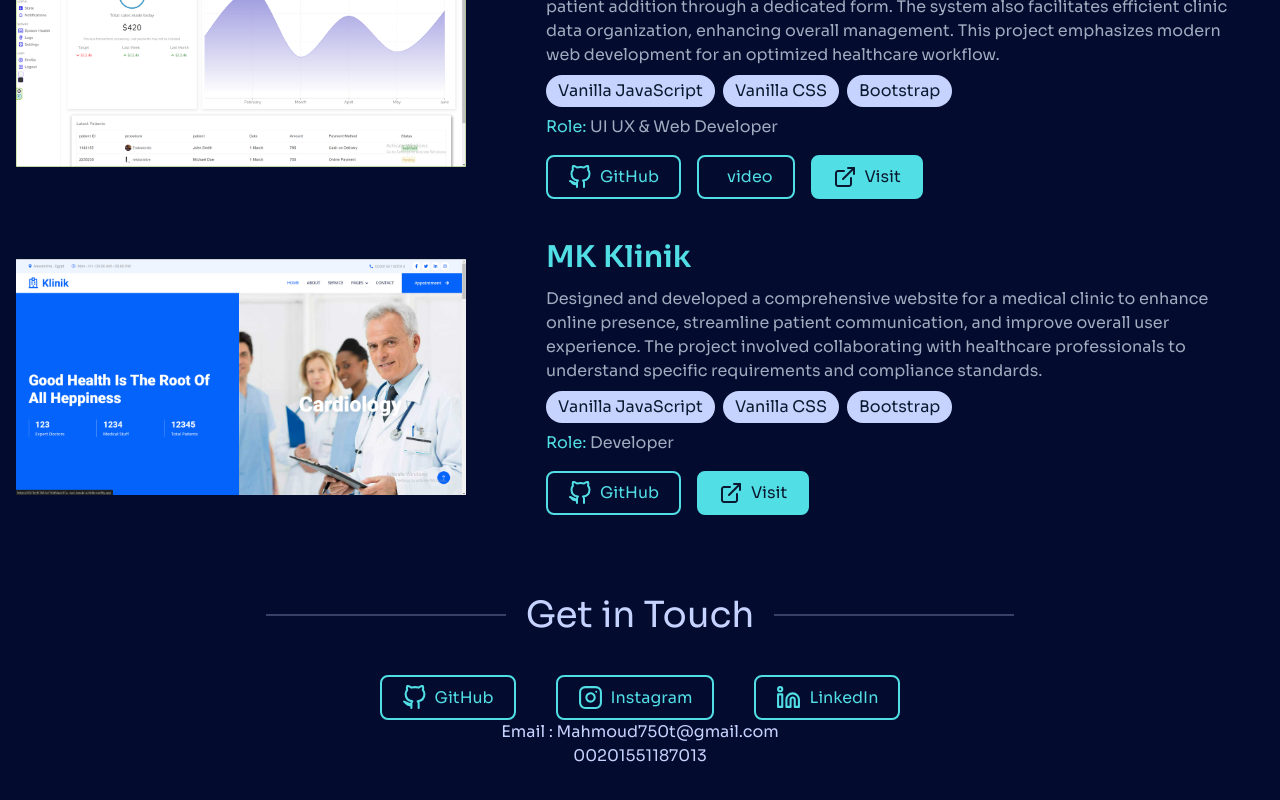
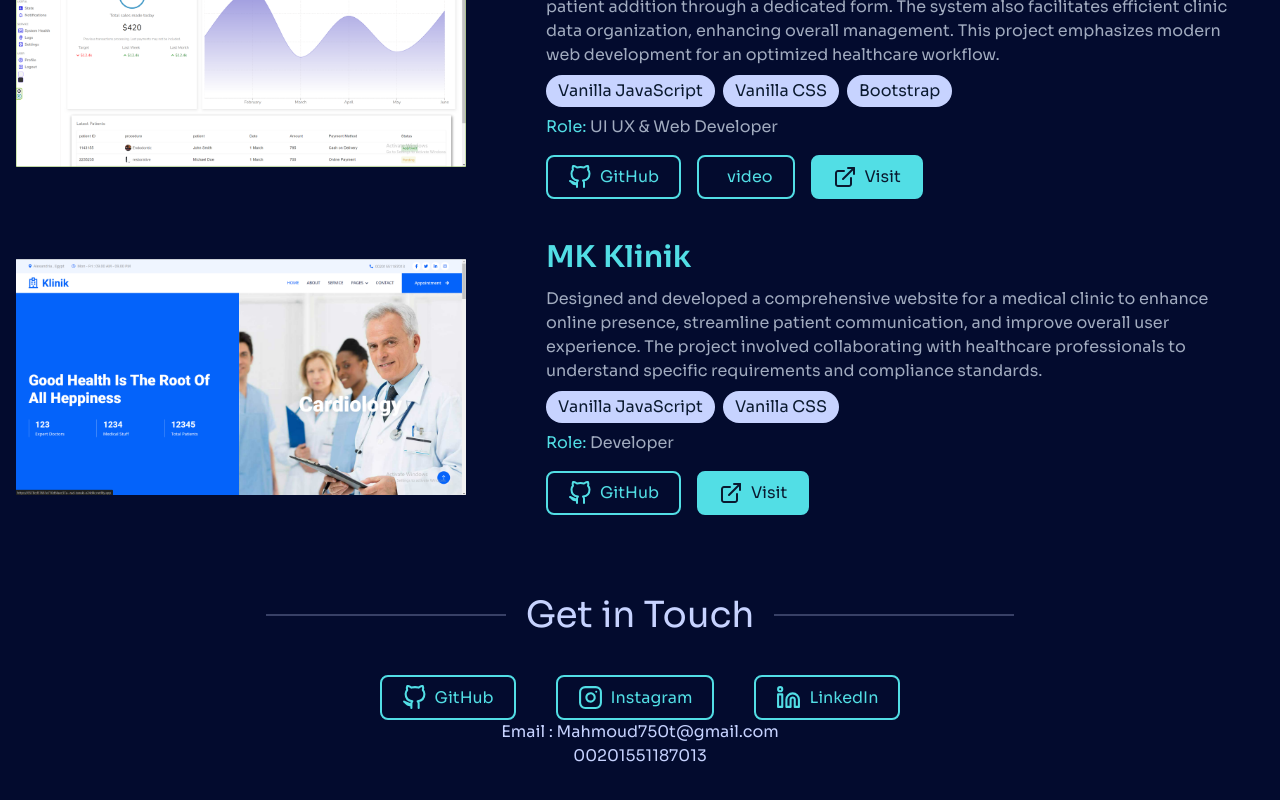
Before and after one commit to MAhmoud750t/prtofolio, a Next.js app: page / in a window 1280 px wide. Shown: the part 1725-2525 px from the top of the page. Built offline with nearby package versions, Linux system fonts and the light colour scheme.

Commit message:
Update index.ts

```diff
--- a/src/data/index.ts
+++ b/src/data/index.ts
@@ -42,7 +42,7 @@ const data = {
       image: '/projects/clinic.png',
       about:
         'Designed and developed a comprehensive website for a medical clinic to enhance online presence, streamline patient communication, and improve overall user experience. The project involved collaborating with healthcare professionals to understand specific requirements and compliance standards.',
-      tech: ['Vanilla JavaScript', 'Vanilla CSS', 'Bootstrap'],
+      tech: ['Vanilla JavaScript', 'Vanilla CSS'],
       links: {
         Live: 'https://mk-clinic.netlify.app/',
         GitHub: 'https://github.com/MAhmoud750t/clinic',
```
